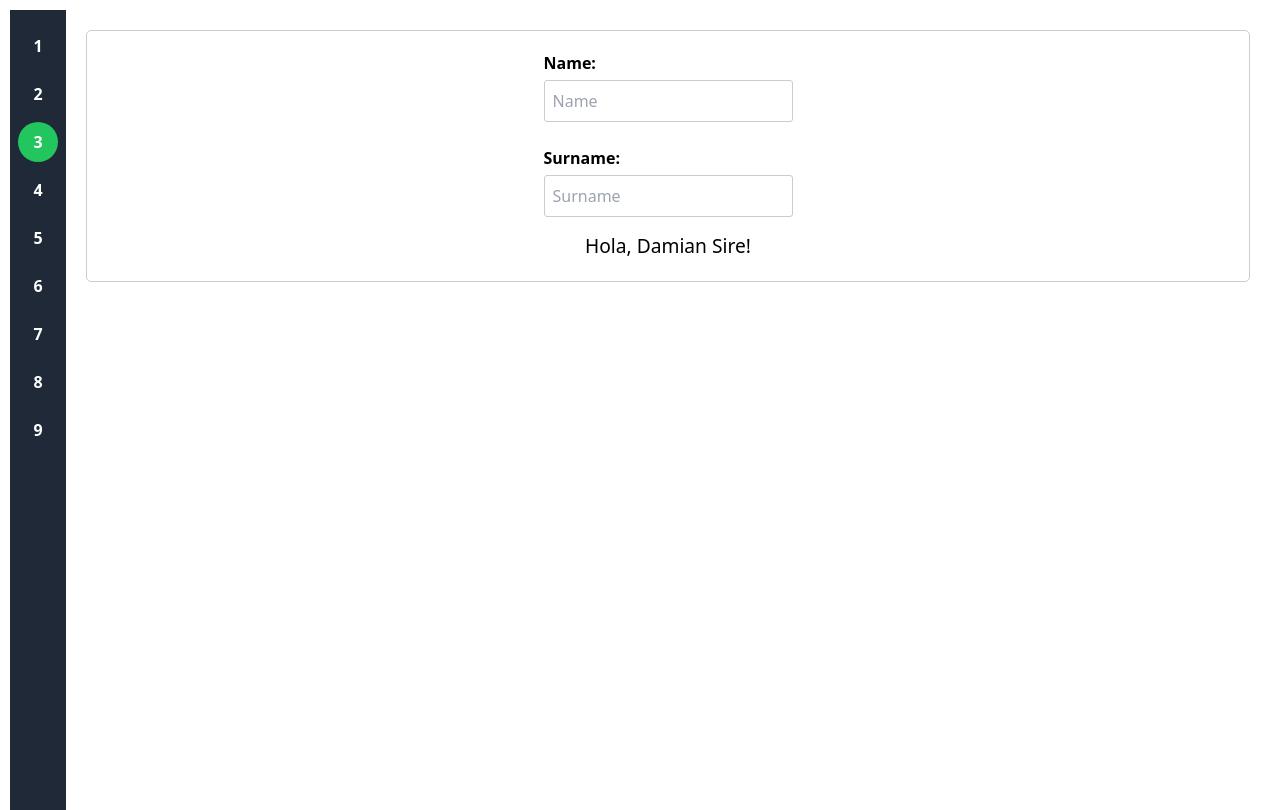
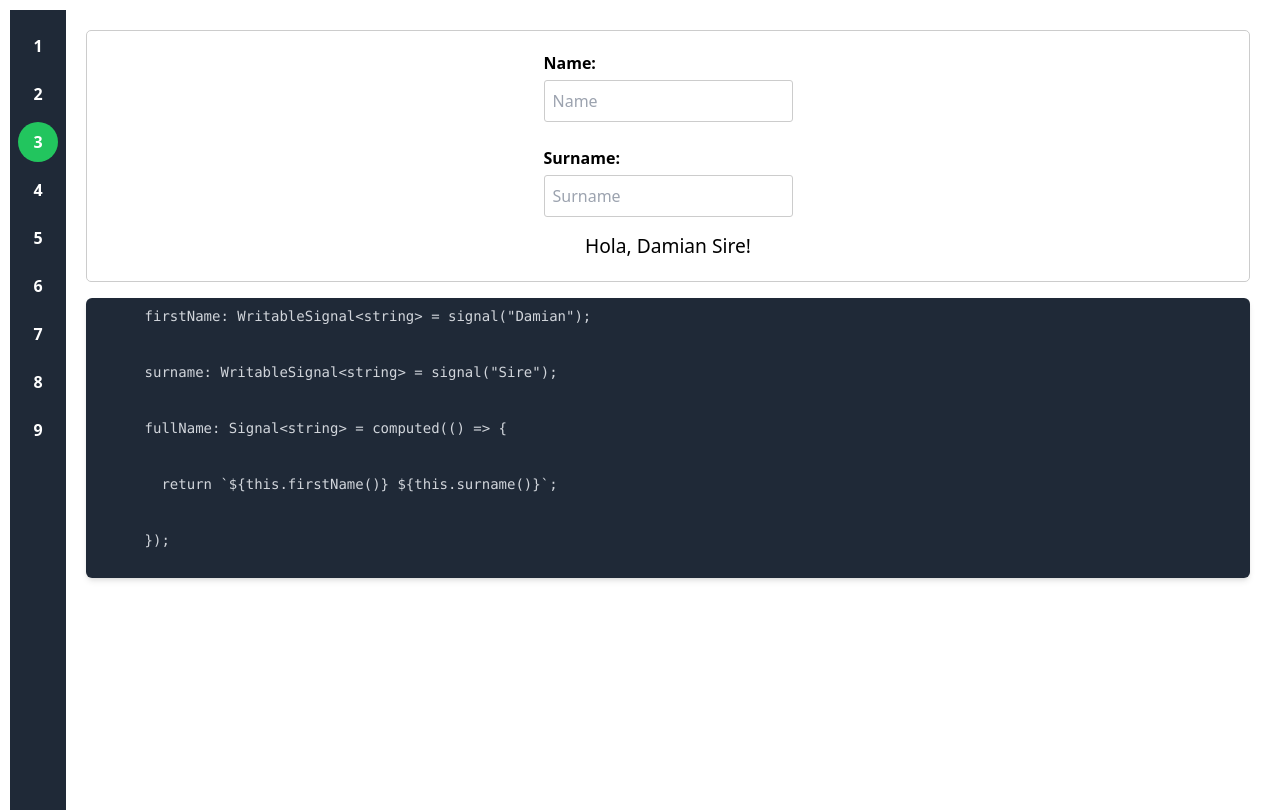
Before and after one commit to damiansire/angular-examples, an Angular app: page /2 in a window 1280 px wide. Built offline with nearby package versions, Linux system fonts and the light colour scheme.

Commit message:
feat: add code preview to computed signals

```diff
--- a/src/app/signals/2-computed-signals/computed-signals.component.html
+++ b/src/app/signals/2-computed-signals/computed-signals.component.html
@@ -18,3 +18,7 @@
     <p>Hola, {{ fullName() }}!</p>
   </div>
 </div>
+
+<div class="mt-4">
+  <app-code [lines]="lines" />
+</div>
--- a/src/app/signals/2-computed-signals/computed-signals.component.ts
+++ b/src/app/signals/2-computed-signals/computed-signals.component.ts
@@ -7,13 +7,15 @@ import {
   signal,
 } from '@angular/core';
 import { FormsModule } from '@angular/forms';
+import { CodeComponent } from '../../components-atom/code/code.component';
+import { codeLine } from '../../components-atom/component-atom.interface';
 
 @Component({
   selector: 'app-computed-signals',
   standalone: true,
-  imports: [CommonModule, FormsModule],
   templateUrl: './computed-signals.component.html',
   styleUrl: './computed-signals.component.css',
+  imports: [CommonModule, FormsModule, CodeComponent],
 })
 export class ComputedSignalsComponent {
   firstName: WritableSignal<string> = signal('Damian');
@@ -31,4 +33,21 @@ export class ComputedSignalsComponent {
     const value = eventTarget?.value || '';
     this.surname.set(value);
   }
+
+  lines = computed<codeLine[]>(() => [
+    {
+      line: 'firstName: WritableSignal<string> = signal("Damian");',
+      active: false,
+    },
+    {
+      line: 'surname: WritableSignal<string> = signal("Sire");',
+      active: false,
+    },
+    { line: 'fullName: Signal<string> = computed(() => {', active: false },
+    {
+      line: '  return `${this.firstName()} ${this.surname()}`;',
+      active: false,
+    }, // Se ejecuta cuando se crea `fullName`
+    { line: '});', active: false },
+  ]);
 }
```
